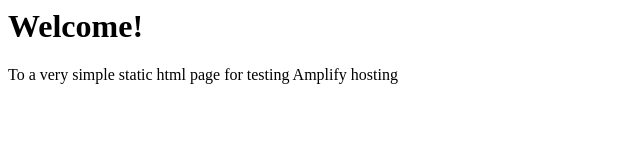
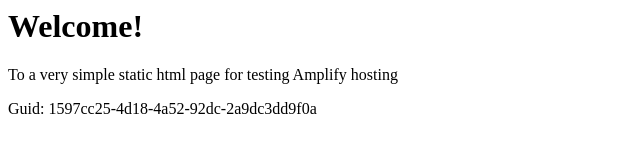
Before and after one commit to aws-aemilia-arn/Github-PR-Commit-Integration-Test-DoNotTouch-GitHubAutoBuildCanaryTest-v1-preprod-eu-north-1, a website: page src/index.html in a window 1280 px wide. Shown: the whole page, without its empty margins (0-640 px from the left). Drawn offline with Linux system fonts and the light colour scheme.

Commit message:
commit from integ tests

```diff
--- a/src/index.html
+++ b/src/index.html
@@ -1,3 +1,5 @@
+
+
 <html lang="en">
 
 <head>
@@ -10,6 +12,6 @@
 <body>
     <h1>Welcome!</h1>
     <p>To a very simple static html page for testing Amplify hosting</p>
-</body>
+    <p>Guid: 1597cc25-4d18-4a52-92dc-2a9dc3dd9f0a</p></body>
 
 </html>
```
